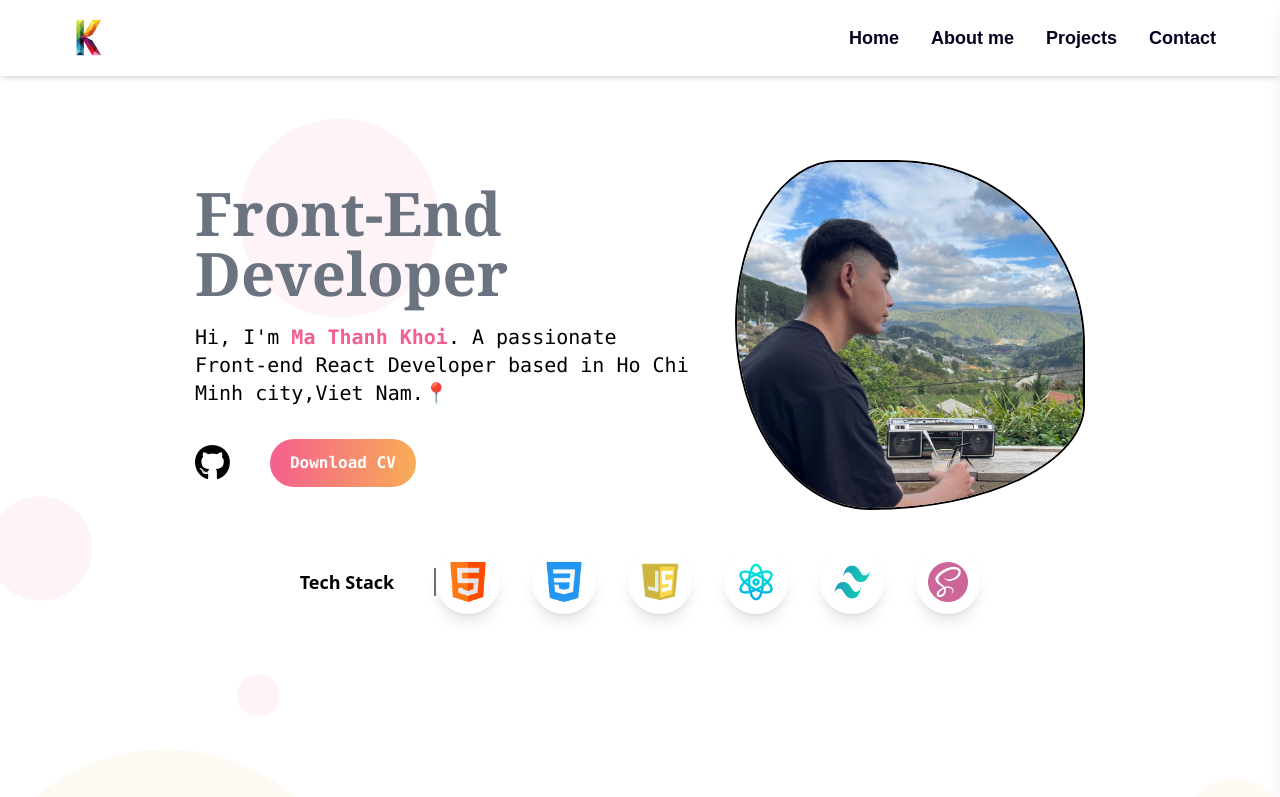
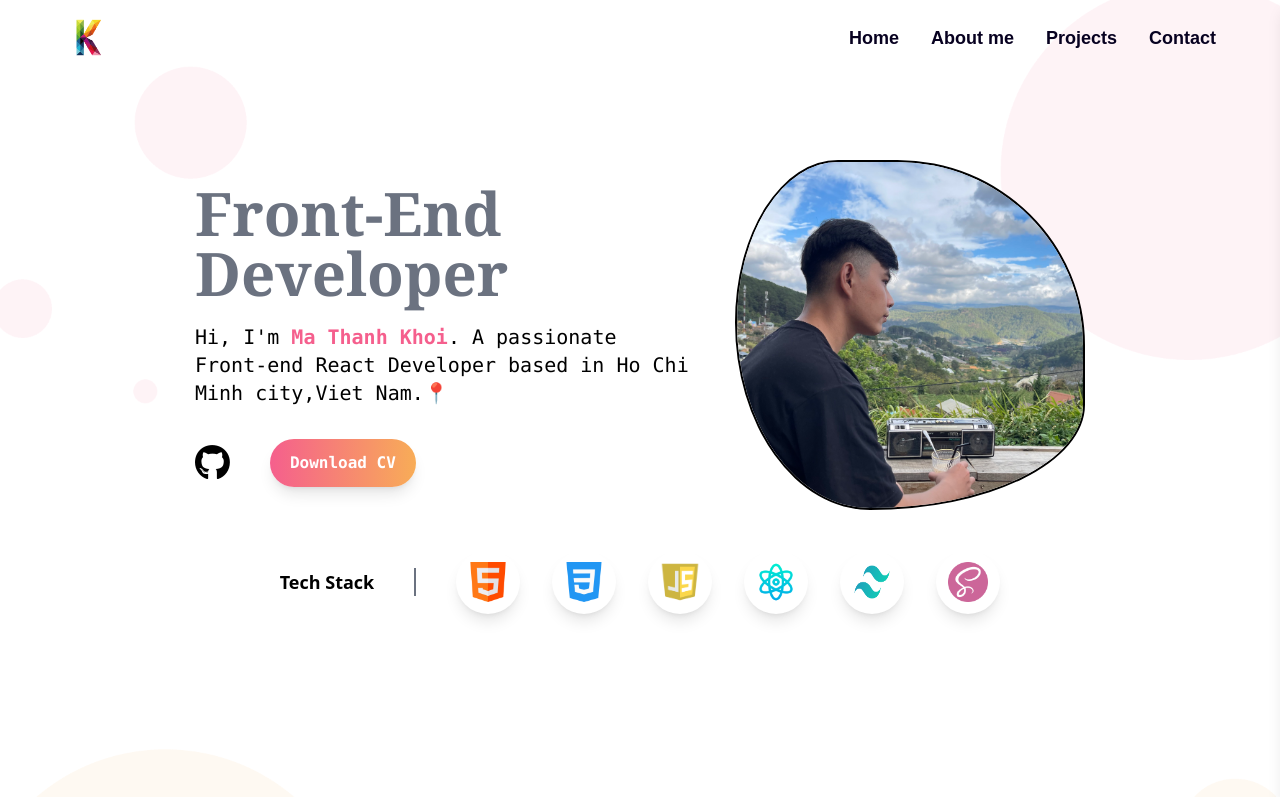
Before and after one commit to Khoi300399/Portfolio, a React (Create React App) app: page / in a window 1280 px wide. Shown: the top 797 px of the page. Built offline with nearby package versions, Linux system fonts and the light colour scheme.

Commit message:
scroll add class header

```diff
--- a/src/components/About/About.jsx
+++ b/src/components/About/About.jsx
@@ -4,7 +4,7 @@ const About = () => {
   return (
     <div
       id="about"
-      className="flex justify-center gap-x-10 mb-10 bg-[url('../../assets/image/bg2.png')] bg-contain bg-no-repeat py-20"
+      className="flex justify-center gap-x-10 mb-10 bg-[url('../../assets/image/bg2.png')] md:bg-contain bg-cover bg-no-repeat py-20"
     >
       <div className="w-96 lg:block hidden">
         <img
--- a/src/components/Header/Header.jsx
+++ b/src/components/Header/Header.jsx
@@ -20,6 +20,7 @@ const linkList = [
   },
 ];
 const Header = () => {
+  const [isScrolled, setIsScrolled] = useState(false);
   const [isMenu, setIsMenu] = useState(false);
   const nodeRef = useRef(null);
   const Ref = useRef(null);
@@ -41,9 +42,27 @@ const Header = () => {
       document.removeEventListener("click", handleOutside);
     };
   }, []);
+
+  useEffect(() => {
+    function handleScroll() {
+      const scrollTop = window.pageYOffset;
+      const threshold = 50; // ngưỡng cuộn trang để thêm class
+      setIsScrolled(scrollTop > threshold);
+    }
+
+    window.addEventListener("scroll", handleScroll);
+    return () => {
+      window.removeEventListener("scroll", handleScroll);
+    };
+  }, []);
+
   return (
     <div className="fixed top-0 right-0 left-0 z-50">
-      <div className="flex items-center justify-between max-w-full sm:px-16 px-3 py-1 shadow-md">
+      <div
+        className={`flex items-center justify-between max-w-full sm:px-16 px-3 py-1 ${
+          isScrolled ? "shadow-md backdrop-blur-lg" : ""
+        } `}
+      >
         <div className="w-12">
           <img
             src="./image/logo.png"
--- a/src/components/Intro/Intro.jsx
+++ b/src/components/Intro/Intro.jsx
@@ -37,7 +37,7 @@ const Intro = () => {
   };
 
   return (
-    <div className="bg-[url('../../assets/image/bg1.png')] md:bg-cover bg-no-repeat sm:py-16 py-8 sm:pt-40 pt-20">
+    <div className="bg-[url('../../assets/image/bg1.png')] md:bg-contain bg-cover bg-no-repeat sm:py-16 py-8 sm:pt-40 pt-20">
       <div className="flex lg:flex-row flex-col-reverse items-center justify-center lg:gap-x-10 gap-y-10 mb-10">
         <div className="md:w-[500px]">
           <h1 className="text-[#6b7280] sm:text-6xl text-4xl lg:text-left text-center font-bold mb-5 font-serif select-none">
@@ -58,7 +58,7 @@ const Intro = () => {
             </span>
             <div>
               <button
-                className="btn-download transition-all ease-linear px-5 py-3 rounded-3xl text-white font-semibold font-mono"
+                className="btn-download transition-all ease-linear px-5 py-3 rounded-3xl text-white font-semibold font-mono shadow-lg"
                 onClick={downloadCV}
               >
                 Download CV
@@ -77,7 +77,7 @@ const Intro = () => {
       </div>
 
       <div className="flex items-center justify-center mb-10">
-        <p className="border-r-2 border-r-[#6b7280] pr-10 text-lg font-sans font-semibold sm:block hidden">
+        <p className="border-r-2 border-r-[#6b7280] sm:pr-10 sm:mr-10 text-lg font-sans font-semibold sm:block hidden">
           Tech Stack
         </p>
         <ul className="flex items-center sm:gap-x-8 gap-4">
```
